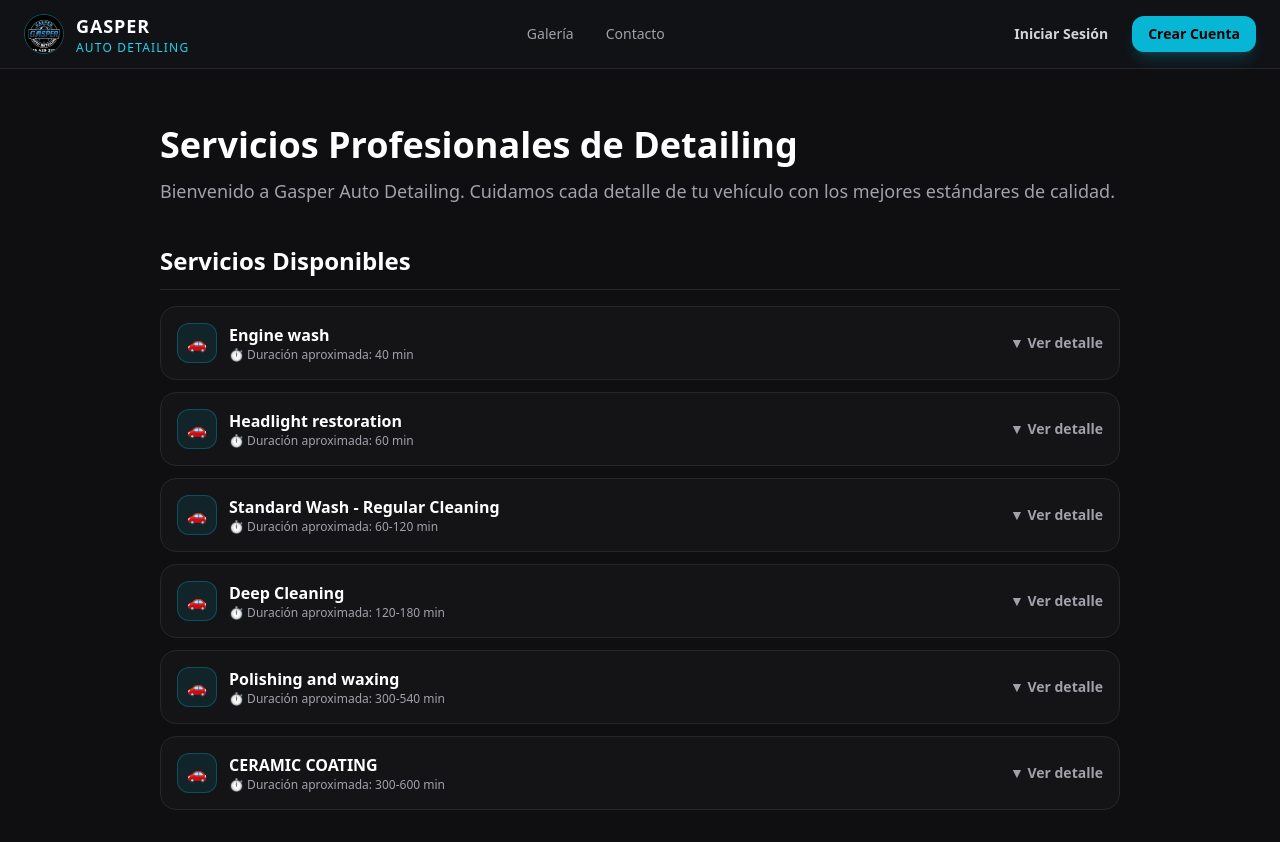
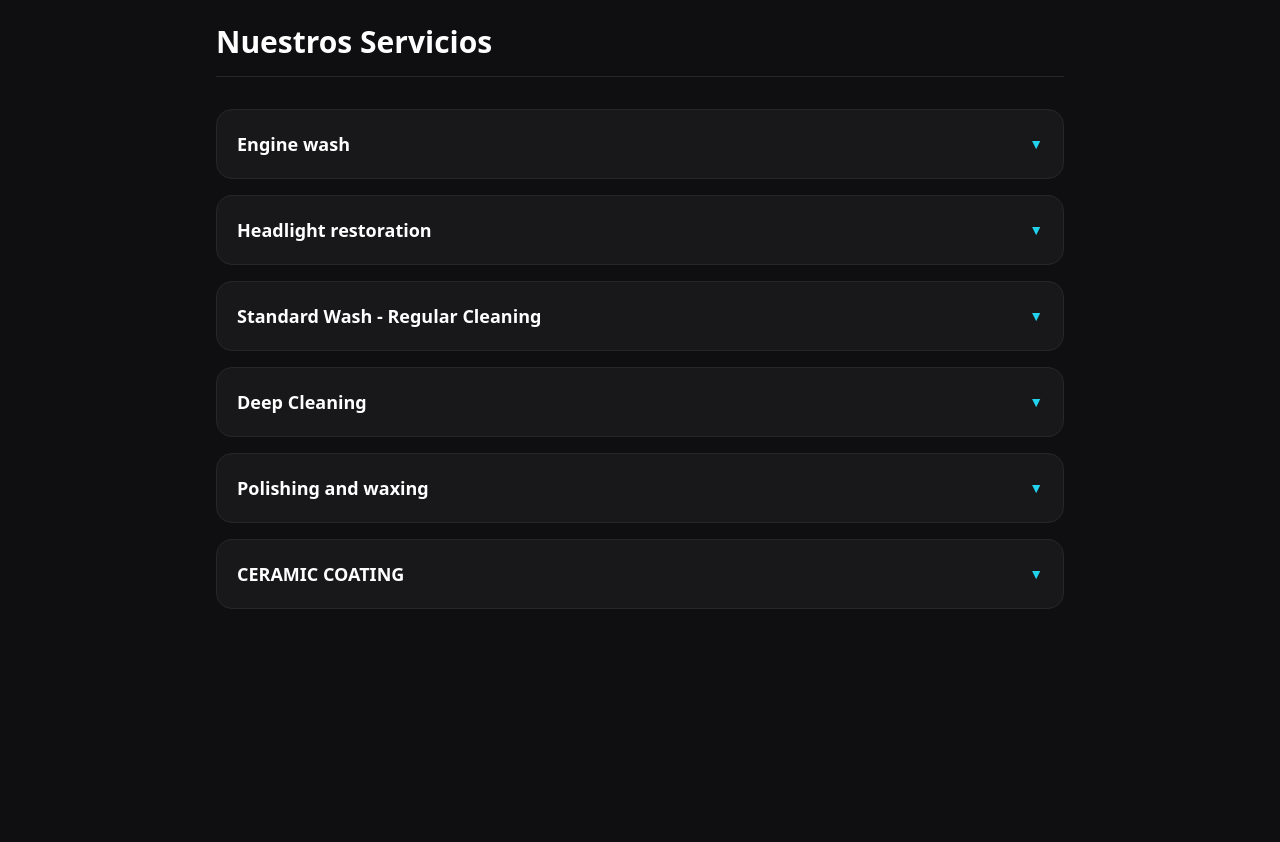
Before and after one commit to joshuotaXD/gasper-auto-care, a Next.js app: page / in a window 1280 px wide. After the commit the page ends 800 px from the top, so only its background shows below. Built offline with nearby package versions, Linux system fonts and the light colour scheme.

Commit message:
Actualización del componente de servicios y estructura en Next.js para Gasper Auto Detailing

```diff
--- a/app/page.js
+++ b/app/page.js
@@ -6,240 +6,175 @@ import Image from 'next/image';
 export default function Home() {
   const [activeSection, setActiveSection] = useState('inicio');
   const [openServices, setOpenServices] = useState({});
-  const [selectedVehicleType, setSelectedVehicleType] = useState('Coupe/Sedan');
+
+  // Estados para el selector de vehículos de cada servicio
+  const [vehicleSelection, setVehicleSelection] = useState({
+    engine: 'Coupe/Sedan',
+    headlight: 'Coupe/Sedan',
+    standard: 'Coupe/Sedan',
+    deep: 'Coupe/Sedan',
+    polish: 'Coupe/Sedan',
+    ceramic: 'Coupe/Sedan'
+  });
 
   const toggleServiceAccordion = (serviceName) => {
-    setOpenServices(prev => ({
-      ...prev,
-      [serviceName]: !prev[serviceName]
-    }));
+    setOpenServices(prev => ({ ...prev, [serviceName]: !prev[serviceName] }));
+  };
+
+  const handleVehicleSelect = (serviceKey, type) => {
+    setVehicleSelection(prev => ({ ...prev, [serviceKey]: type }));
   };
 
   const servicesList = [
     {
+      id: 'engine',
       name: 'Engine wash',
       duration: '40 min',
-      isEngineWash: true,
       bullet1: 'We protect the delicate parts of the engine by covering them.',
       bullet2: 'We use a degreaser and finish with a glossy look.'
     },
-    { name: 'Headlight restoration', duration: '60 min', description: 'Pulido y restauración de faros para recuperar la claridad y visibilidad nocturna.' },
-    { name: 'Standard Wash - Regular Cleaning', duration: '60-120 min', description: 'Lavado exterior completo y aspirado interior básico de mantenimiento.' },
-    { name: 'Deep Cleaning', duration: '120-180 min', description: 'Limpieza profunda de vestiduras, alfombras, tableros y desinfección a vapor.' },
-    { name: 'Polishing and waxing', duration: '300-540 min', description: 'Corrección de pintura en varias etapas y aplicación de cera protectora de alto brillo.' },
-    { name: 'CERAMIC COATING', duration: '300-600 min', description: 'Aplicación de recubrimiento cerámico avanzado para máxima protección de la pintura.' }
+    {
+      id: 'headlight',
+      name: 'Headlight restoration',
+      duration: '60 min',
+      bullet1: '1. Assessment and preparation: Deep cleaning of the headlight to remove dirt and grease. The surrounding paintwork is protected with special tape to prevent damage to the bodywork.',
+      bullet2: '2. Sanding and polishing: Yellowing and cloudiness are removed through a multi-stage sanding process, followed by machine polishing to restore original clarity and shine.',
+      bullet3: '3. Sealing and UV protection: A sealant with UV protection is applied to prevent future yellowing. This restores the headlight to a like-new appearance and improves night-time visibility.'
+    },
+    {
+      id: 'standard',
+      name: 'Standard Wash - Regular Cleaning',
+      duration: '60-120 min',
+      bullet1: 'Our ideal maintenance service to keep your car clean, shiny, and presentable week after week.',
+      exterior: 'Hand wash with pH-neutral shampoo, cleaning of rims and tires, exterior window cleaning, and hand drying.',
+      interior: 'Thorough vacuuming of seats, carpets, and trunk; cleaning of dashboard, doors, and console; interior window cleaning; and air freshener.',
+      bullet4: 'Perfect for daily use. Removes dust and light dirt while preserving your vehicle\'s value.'
+    },
+    {
+      id: 'deep',
+      name: 'Deep Cleaning',
+      duration: '120-180 min',
+      intro: '100% Detailed Interior:',
+      interiorItems: ['Deep vacuuming of seats, carpets, and trunk', 'Upholstery cleaning to remove stains', 'Cleaning of dashboard, door panels, and console', 'Sanitization and long-lasting fresh scent'],
+      exteriorIntro: 'Exterior with Premium Finish:',
+      exteriorItems: ['Hand wash with foam', 'Deep cleaning of rims and tires', 'Tires conditioned and blackened'],
+      footer: 'Ideal for daily drivers, vehicles being prepared for sale, or after a road trip.'
+    },
+    {
+      id: 'polish',
+      name: 'Polishing and waxing',
+      duration: '300-540 min',
+      intro: 'Does your paint look dull, scratched, and lifeless?',
+      restore: 'Restore that showroom shine.',
+      overview: 'Our Polishing and Waxing service removes sun damage, wash-induced micro-scratches, and oxidation, leaving a protected, mirror-like finish.',
+      polishingItems: ['Surface scratches and swirl marks', 'Dull and sun-damaged paint', 'Water spots, mineral deposits, and dried bird droppings'],
+      waxingItems: ['Deep, mirror-like shine', 'Protection against sun, dust, and rain', 'Silky-smooth paint that repels water', 'Your car stays clean longer'],
+      conclusion: 'The result: Vibrant color, intense shine, and months of protection. Ideal for getting rid of imperfections and turning heads wherever you go!'
+    },
+    {
+      id: 'ceramic',
+      name: 'CERAMIC COATING',
+      duration: '300-600 min',
+      title: 'CERAMIC COATING 💎🚗',
+      intro: 'Ultimate protection for your paintwork.',
+      description: 'Our ceramic coating creates a hard, glossy layer that protects your car for months against the sun, rain, dust, and minor scratches.',
+      benefits: ['Intense, mirror-like shine', 'Extreme protection against sun and water', 'Keeps your car cleaner for longer', 'Hydrophobic effect—water simply slides off'],
+      note: 'It\'s not wax; it\'s professional, long-lasting protection.',
+      includes: 'Includes polishing and waxing',
+      durability: '(The price may vary depending on the durability period: 3 years or 5 years.)'
+    }
   ];
 
-  const vehicleTypes = [
-    'Coupe/Sedan',
-    'Mid-Sized SUV',
-    'Large- SUV/Truck'
-  ];
+  const vehicleTypes = ['Coupe/Sedan', 'Mid-Sized SUV', 'Large- SUV/Truck'];
 
   return (
     <div className="min-h-screen bg-[#0F0F11] text-white">
-      {/* HEADER / MENÚ DE NAVEGACIÓN */}
-      <header className="sticky top-0 z-50 bg-[#111318]/90 backdrop-blur-md border-b border-zinc-800 px-6 py-3 flex items-center justify-between">
+      <main className="max-w-4xl mx-auto p-6 space-y-8">
+        <h1 className="text-3xl font-bold border-b border-zinc-800 pb-4">Nuestros Servicios</h1>
 
-        {/* Izquierda: Logo y Nombre (Actúa como botón de Inicio) */}
-        <div className="flex items-center gap-3 cursor-pointer group" onClick={() => setActiveSection('inicio')}>
-          <div className="relative w-10 h-10 overflow-hidden rounded-full border border-cyan-500/40 group-hover:border-cyan-400 transition">
-            <Image
-              src="/logo.png"
-              alt="Gasper Auto Detailing Logo"
-              fill
-              className="object-cover"
-            />
-          </div>
-          <span className="font-extrabold text-lg tracking-wider text-white group-hover:text-cyan-400 transition">
-            GASPER <span className="text-cyan-400 text-xs block font-normal tracking-widest">AUTO DETAILING</span>
-          </span>
-        </div>
+        <div className="space-y-4">
+          {servicesList.map((service) => (
+            <div key={service.id} className="bg-zinc-900 border border-zinc-800 rounded-2xl p-5">
+              <div onClick={() => toggleServiceAccordion(service.name)} className="flex justify-between items-center cursor-pointer">
+                <h3 className="font-bold text-lg">{service.name}</h3>
+                <span className="text-cyan-400 text-sm">{openServices[service.name] ? '▲' : '▼'}</span>
+              </div>
 
-        {/* Centro: Navegación (Solo Galería y Contacto) */}
-        <nav className="hidden md:flex items-center gap-8">
-          <button
-            onClick={() => setActiveSection('galeria')}
-            className={`transition font-medium text-sm ${
-              activeSection === 'galeria' ? 'text-cyan-400' : 'text-zinc-400 hover:text-white'
-            }`}
-          >
-            Galería
-          </button>
-          <button
-            onClick={() => setActiveSection('contacto')}
-            className={`transition font-medium text-sm ${
-              activeSection === 'contacto' ? 'text-cyan-400' : 'text-zinc-400 hover:text-white'
-            }`}
-          >
-            Contacto
-          </button>
-        </nav>
+              {openServices[service.name] && (
+                <div className="mt-4 pt-4 border-t border-zinc-800 space-y-3 text-sm text-zinc-300">
+                  {/* Contenido dinámico según el ID del servicio */}
+                  {service.id === 'engine' && <ul className="list-disc pl-4 space-y-1"><li>{service.bullet1}</li><li>{service.bullet2}</li></ul>}
 
-        {/* Derecha: Iniciar sesión y Crear cuenta */}
-        <div className="flex items-center gap-3">
-          <button
-            onClick={() => setActiveSection('login')}
-            className="text-xs md:text-sm font-semibold text-zinc-300 hover:text-white px-3 py-2 transition"
-          >
-            Iniciar Sesión
-          </button>
-          <button
-            onClick={() => setActiveSection('register')}
-            className="bg-cyan-500 hover:bg-cyan-400 text-black text-xs md:text-sm font-bold px-4 py-2 rounded-xl transition shadow-lg shadow-cyan-500/20"
-          >
-            Crear Cuenta
-          </button>
-        </div>
+                  {service.id === 'headlight' && <ul className="list-disc pl-4 space-y-1"><li>{service.bullet1}</li><li>{service.bullet2}</li><li>{service.bullet3}</li></ul>}
 
-      </header>
+                  {service.id === 'standard' && (
+                    <>
+                      <p>{service.bullet1}</p>
+                      <p><strong>Exterior:</strong> {service.exterior}</p>
+                      <p><strong>Interior:</strong> {service.interior}</p>
+                    </>
+                  )}
 
-      {/* CONTENIDO DE LAS SECCIONES */}
-      <main className="max-w-5xl mx-auto p-8 mt-6">
-        {activeSection === 'inicio' && (
-          <section className="space-y-8">
-            <div className="space-y-3">
-              <h1 className="text-4xl font-extrabold text-white">Servicios Profesionales de Detailing</h1>
-              <p className="text-zinc-400 text-lg">
-                Bienvenido a Gasper Auto Detailing. Cuidamos cada detalle de tu vehículo con los mejores estándares de calidad.
-              </p>
-            </div>
+                  {service.id === 'deep' && (
+                    <>
+                      <p className="font-bold text-white">{service.intro}</p>
+                      <ul className="list-disc pl-4">{service.interiorItems.map((i, idx) => <li key={idx}>{i}</li>)}</ul>
+                      <p className="font-bold text-white mt-2">{service.exteriorIntro}</p>
+                      <ul className="list-disc pl-4">{service.exteriorItems.map((i, idx) => <li key={idx}>{i}</li>)}</ul>
+                    </>
+                  )}
 
-            {/* APARTADO DE SERVICIOS DISPONIBLES (ACORDEÓN) */}
-            <div className="space-y-4 pt-2">
-              <h2 className="text-2xl font-bold text-white border-b border-zinc-800 pb-3">Servicios Disponibles</h2>
+                  {service.id === 'polish' && (
+                    <>
+                      <p className="text-white italic">{service.intro}</p>
+                      <p className="text-cyan-400 font-bold">{service.restore}</p>
+                      <p>{service.overview}</p>
+                      <p className="font-bold text-white mt-2">What does POLISHING do?</p>
+                      <ul className="list-disc pl-4">{service.polishingItems.map((i, idx) => <li key={idx}>{i}</li>)}</ul>
+                      <p className="font-bold text-white mt-2">What does WAXING do?</p>
+                      <ul className="list-disc pl-4">{service.waxingItems.map((i, idx) => <li key={idx}>{i}</li>)}</ul>
+                      <p className="mt-2 italic">{service.conclusion}</p>
+                    </>
+                  )}
 
-              <div className="grid gap-3">
-                {servicesList.map((service, index) => {
-                  const isOpen = openServices[service.name];
-                  return (
-                    <div
-                      key={index}
-                      className="bg-zinc-900/60 border border-zinc-800 rounded-2xl p-4 transition hover:border-zinc-700"
-                    >
-                      <div
-                        onClick={() => toggleServiceAccordion(service.name)}
-                        className="flex items-center justify-between cursor-pointer"
-                      >
-                        <div className="flex items-center gap-3">
-                          <div className="w-10 h-10 rounded-xl bg-cyan-500/10 border border-cyan-500/30 flex items-center justify-center text-cyan-400">
-                            🚗
-                          </div>
-                          <div>
-                            <h3 className="font-bold text-white text-base">{service.name}</h3>
-                            <p className="text-xs text-zinc-400">⏱️ Duración aproximada: {service.duration}</p>
-                          </div>
-                        </div>
-                        <span className="text-zinc-400 text-sm font-semibold">
-                          {isOpen ? '▲ Ocultar' : '▼ Ver detalle'}
-                        </span>
+                  {service.id === 'ceramic' && (
+                    <>
+                      <p className="font-bold text-lg text-white">{service.title}</p>
+                      <p className="text-cyan-400 font-semibold">{service.intro}</p>
+                      <p>{service.description}</p>
+                      <ul className="list-disc pl-4">{service.benefits.map((b, idx) => <li key={idx}>{b}</li>)}</ul>
+                      <div className="pt-2 border-t border-zinc-800 italic">
+                        <p>{service.note}</p>
+                        <p className="font-bold text-white">{service.includes}</p>
+                        <p className="text-xs text-zinc-500">{service.durability}</p>
                       </div>
+                    </>
+                  )}
 
-                      {isOpen && (
-                        <div className="mt-4 pt-4 border-t border-zinc-800 space-y-4 text-sm text-zinc-300">
-                          {service.isEngineWash ? (
-                            <div className="space-y-2">
-                              <ul className="list-disc list-inside space-y-1 text-zinc-300">
-                                <li>{service.bullet1}</li>
-                                <li>{service.bullet2}</li>
-                              </ul>
-
-                              {/* SELECTOR DE TIPO DE VEHICULO */}
-                              <div className="mt-4 pt-3 border-t border-zinc-800/80">
-                                <p className="text-xs font-bold uppercase tracking-wider text-cyan-400 mb-2">
-                                  PRICE/TIME for each vehicle type:
-                                </p>
-                                <div className="grid grid-cols-1 sm:grid-cols-3 gap-2">
-                                  {vehicleTypes.map((vType, vIndex) => (
-                                    <button
-                                      key={vIndex}
-                                      onClick={(e) => {
-                                        e.stopPropagation();
-                                        setSelectedVehicleType(vType);
-                                      }}
-                                      className={`px-3 py-2 rounded-xl text-xs font-semibold border transition text-center ${
-                                        selectedVehicleType === vType
-                                          ? 'bg-cyan-500 text-black border-cyan-400 shadow-md shadow-cyan-500/20'
-                                          : 'bg-[#111318] text-zinc-400 border-zinc-800 hover:border-zinc-700 hover:text-white'
-                                      }`}
-                                    >
-                                      {vType}
-                                    </button>
-                                  ))}
-                                </div>
-                              </div>
-                            </div>
-                          ) : (
-                            <p>{service.description}</p>
-                          )}
-                        </div>
-                      )}
+                  {/* Selector de Vehículo */}
+                  <div className="mt-4 pt-4 border-t border-zinc-800">
+                    <p className="text-xs font-bold text-cyan-400 uppercase mb-2">Selecciona tu vehículo:</p>
+                    <div className="grid grid-cols-1 sm:grid-cols-3 gap-2">
+                      {vehicleTypes.map(v => (
+                        <button
+                          key={v}
+                          onClick={() => handleVehicleSelect(service.id, v)}
+                          className={`px-3 py-2 rounded-lg text-xs font-bold border transition ${
+                            vehicleSelection[service.id] === v
+                              ? 'bg-cyan-500 text-black border-cyan-500'
+                              : 'bg-zinc-800 text-zinc-400 border-zinc-700'
+                          }`}
+                        >
+                          {v}
+                        </button>
+                      ))}
                     </div>
-                  );
-                })}
-              </div>
-            </div>
-          </section>
-        )}
-
-        {activeSection === 'galeria' && (
-          <section className="space-y-6">
-            <h1 className="text-3xl font-bold text-white">Galería de Trabajos</h1>
-            <p className="text-zinc-400">Explora nuestros resultados y transformaciones.</p>
-            <div className="grid grid-cols-1 md:grid-cols-3 gap-4 pt-4">
-              <div className="h-48 bg-zinc-900 border border-zinc-800 rounded-2xl flex items-center justify-center text-zinc-600">Trabajo 1</div>
-              <div className="h-48 bg-zinc-900 border border-zinc-800 rounded-2xl flex items-center justify-center text-zinc-600">Trabajo 2</div>
-              <div className="h-48 bg-zinc-900 border border-zinc-800 rounded-2xl flex items-center justify-center text-zinc-600">Trabajo 3</div>
-            </div>
-          </section>
-        )}
-
-        {activeSection === 'contacto' && (
-          <section className="space-y-6 max-w-lg">
-            <h1 className="text-3xl font-bold text-white">Contacto Directo</h1>
-            <p className="text-zinc-400">Llámanos al <span className="text-cyan-400 font-semibold">615 429 2253</span> o envíanos un mensaje:</p>
-            <form onSubmit={(e) => { e.preventDefault(); alert('Mensaje enviado'); }} className="space-y-4">
-              <div>
-                <label className="block text-xs font-semibold uppercase text-zinc-400 mb-1">Nombre</label>
-                <input type="text" required className="w-full rounded-xl border border-zinc-800 bg-[#111318] px-4 py-2.5 text-sm text-white focus:border-cyan-400 focus:outline-none" placeholder="Tu nombre" />
-              </div>
-              <div>
-                <label className="block text-xs font-semibold uppercase text-zinc-400 mb-1">Mensaje</label>
-                <textarea rows="4" required className="w-full rounded-xl border border-zinc-800 bg-[#111318] px-4 py-2.5 text-sm text-white focus:border-cyan-400 focus:outline-none" placeholder="¿En qué podemos ayudarte?"></textarea>
-              </div>
-              <button type="submit" className="w-full bg-cyan-500 hover:bg-cyan-400 text-black font-bold py-3 rounded-xl transition">
-                Enviar Mensaje
-              </button>
-            </form>
-          </section>
-        )}
-
-        {(activeSection === 'login' || activeSection === 'register') && (
-          <section className="max-w-md mx-auto bg-zinc-900/50 border border-zinc-800 p-8 rounded-3xl space-y-6 mt-10">
-            <h1 className="text-2xl font-bold text-white text-center">
-              {activeSection === 'login' ? 'Iniciar Sesión' : 'Crear Cuenta'}
-            </h1>
-            <div className="space-y-4">
-              {activeSection === 'register' && (
-                <div>
-                  <label className="block text-xs font-semibold uppercase text-zinc-400 mb-1">Nombre Completo</label>
-                  <input type="text" className="w-full rounded-xl border border-zinc-800 bg-[#111318] px-4 py-2.5 text-sm text-white focus:border-cyan-400 focus:outline-none" placeholder="Tu nombre" />
+                  </div>
                 </div>
               )}
-              <div>
-                <label className="block text-xs font-semibold uppercase text-zinc-400 mb-1">Correo Electrónico</label>
-                <input type="email" className="w-full rounded-xl border border-zinc-800 bg-[#111318] px-4 py-2.5 text-sm text-white focus:border-cyan-400 focus:outline-none" placeholder="correo@ejemplo.com" />
-              </div>
-              <div>
-                <label className="block text-xs font-semibold uppercase text-zinc-400 mb-1">Contraseña</label>
-                <input type="password" className="w-full rounded-xl border border-zinc-800 bg-[#111318] px-4 py-2.5 text-sm text-white focus:border-cyan-400 focus:outline-none" placeholder="••••••••" />
-              </div>
-              <button className="w-full bg-cyan-500 hover:bg-cyan-400 text-black font-bold py-3 rounded-xl transition mt-2">
-                {activeSection === 'login' ? 'Entrar' : 'Registrarse'}
-              </button>
             </div>
-          </section>
-        )}
+          ))}
+        </div>
       </main>
     </div>
   );
```
